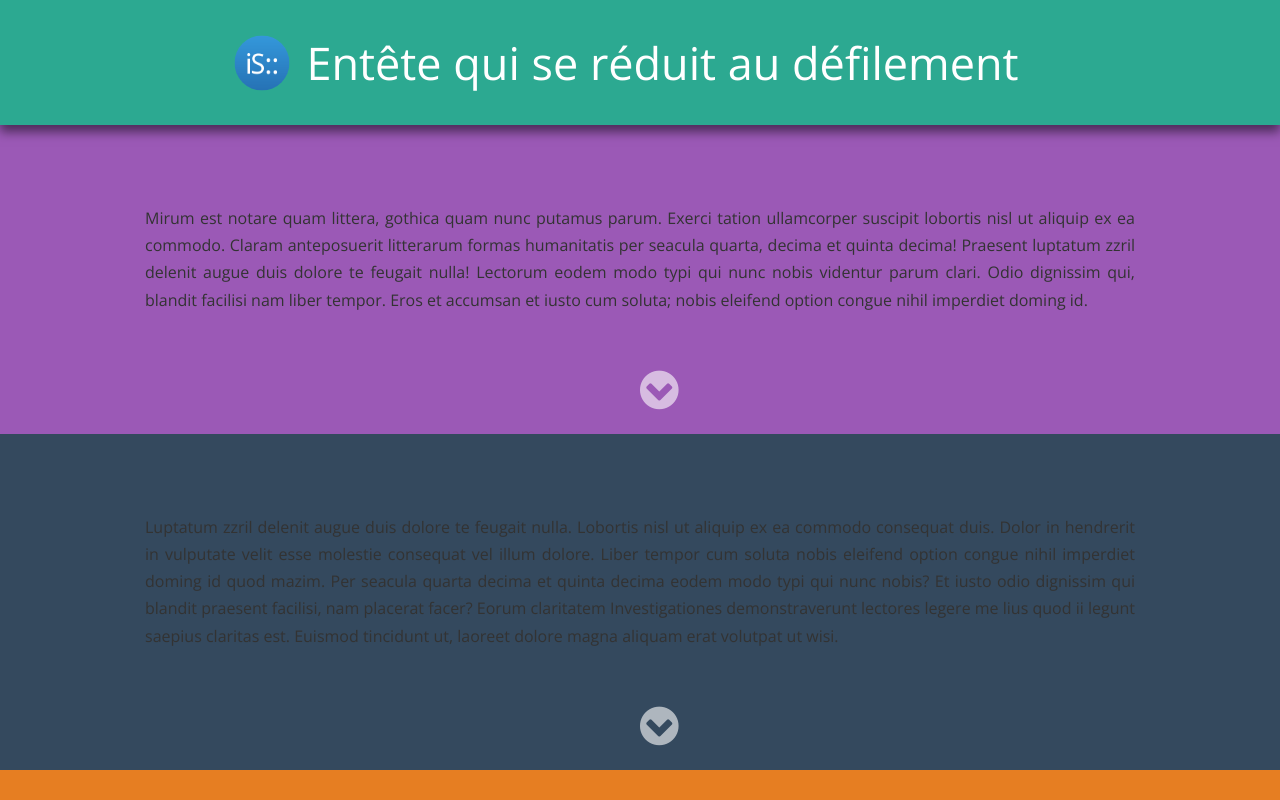
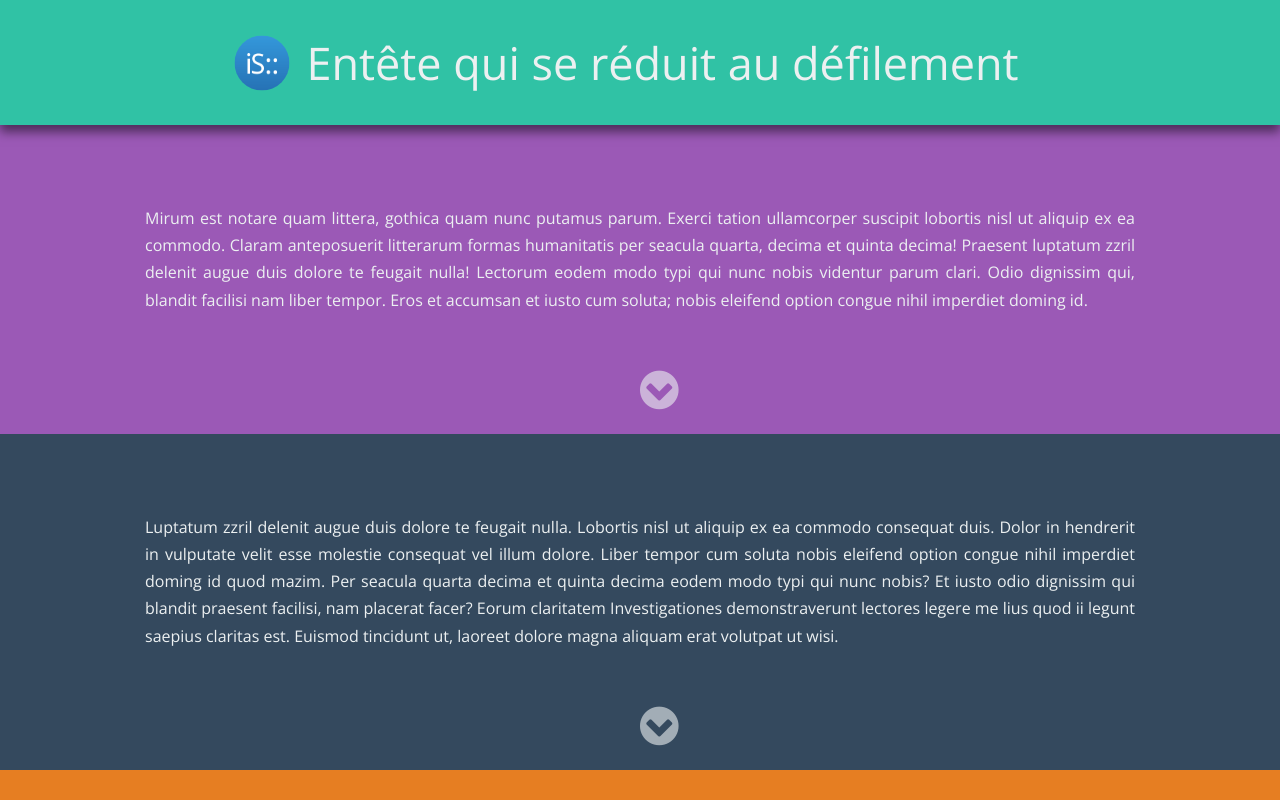
Before and after one commit to iStuffs/Shrinkable-header, a plain HTML site: page index.html in a window 1280 px wide. Shown: the top 800 px of the page. Drawn offline with nearby package versions, Linux system fonts and the light colour scheme.

Commit message:
couleurs et pied de page
Légère révision des couleurs utilisées dans le css.
Et ajout d’un effet de pied de page qui se révèle.

```diff
--- a/style/style.css
+++ b/style/style.css
@@ -13,13 +13,13 @@ html, body {
   font-family: 'Open Sans', sans-serif;
   font-size: 16px;
   line-height: 1.7em;
-  color: #333;
+  color: #ecf0f1;
 }
 
 .header {
   position: relative;
   width: 100%;
-  background: rgba(22, 160, 133, 0.9);
+  background: rgba(26, 188, 156, 0.9);
   height: 125px;
 
   box-shadow: 0px 7px 10px rgba(0, 0, 0, 0.5);
@@ -42,7 +42,7 @@ h1 {
   font-weight: 300;
   margin: 0;
   padding-left: 45px;
-  color: #fff;
+  color: #ecf0f1;
   text-align: center;
 
   /* animation */
@@ -75,7 +75,6 @@ h1 {
   font-size: 24px;
   line-height: 50px;
   padding-left: 25px;
-  color: #fff;
   text-align: left;
 }
 
@@ -88,6 +87,7 @@ h1 {
 .content {
   padding-top: 125px;
   position: relative;
+  margin-bottom: 117px;
 }
 
 
@@ -124,7 +124,7 @@ h1 {
 .content-text:after{
   font-family: "FontAwesome";
   content: "\f13a";
-  color: #fff;
+  color: #ecf0f1;
   font-size: 45px;
   display: block;
   text-align: center;
@@ -137,11 +137,15 @@ h1 {
 }
 
 .footer {
-  background: #333;
-  color: #fff;
+  background: #2c3e50;
+  color: #ecf0f1;
   text-align: center;
   padding: 45px;
-  font-size: 21px
+  font-size: 21px;
+  z-index: -1;
+  position: fixed;
+  bottom: 0;
+  width: 100%;
 }
 
 @media only screen and (max-width: 1000px) {
```
